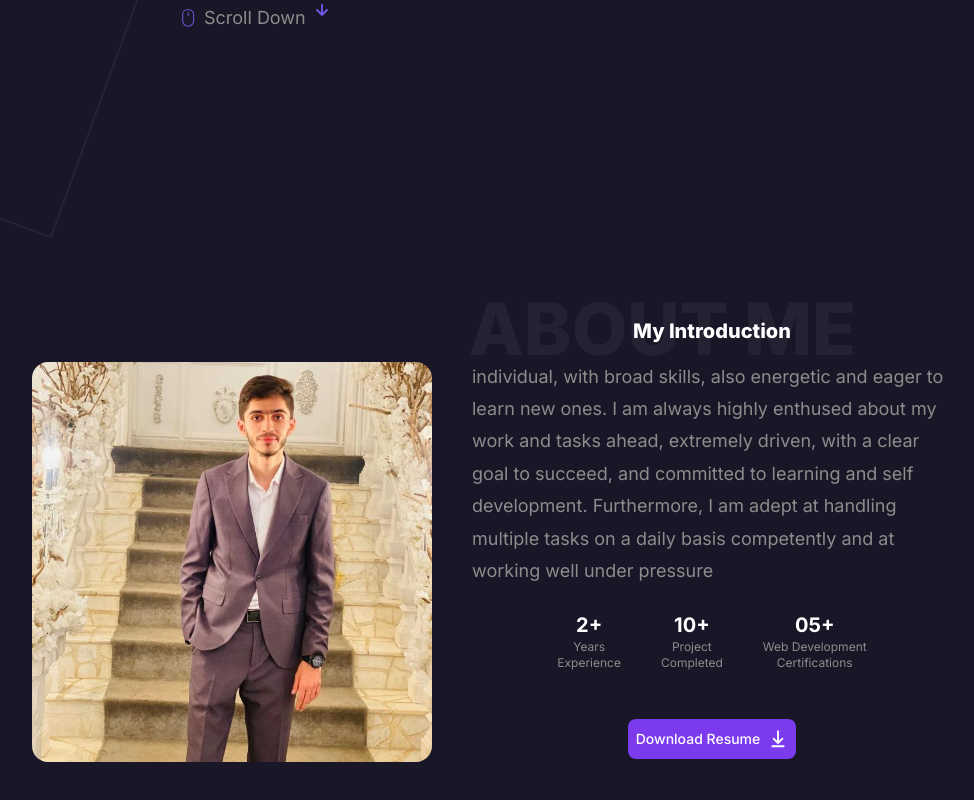
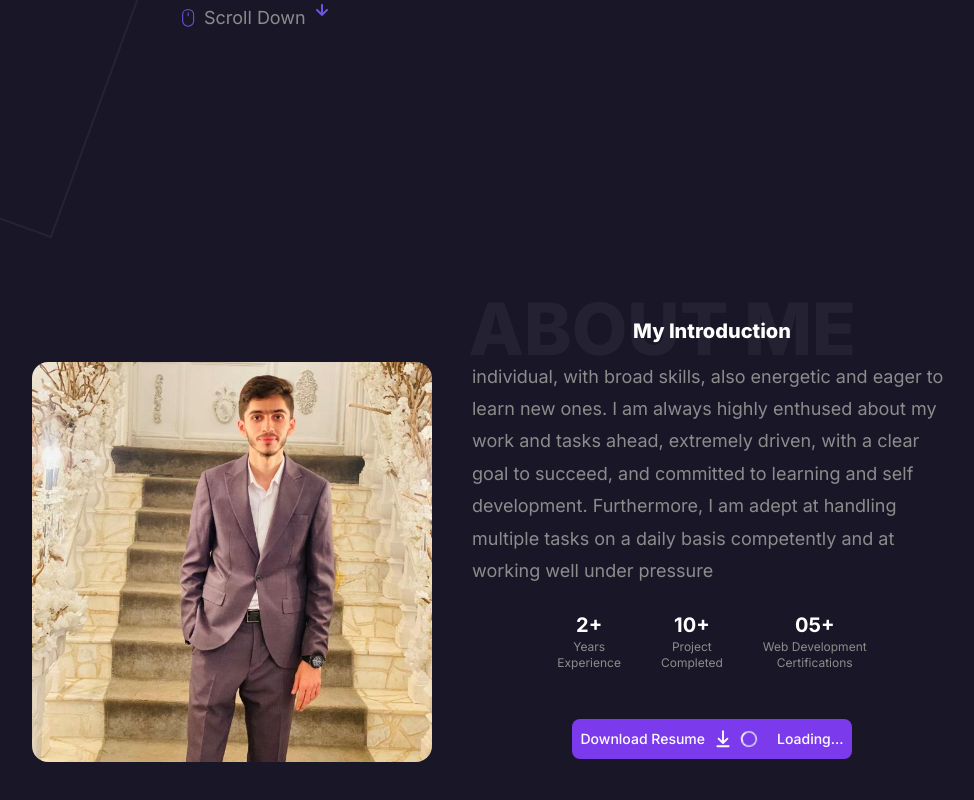
Before and after one commit to YousifQesim/portfolio, a Next.js app: page / in a window 1280 px wide. Shown: the part 718-1518 px from the top of the page, without its empty margins (168-1142 px from the left). Built offline with nearby package versions, Linux system fonts and the light colour scheme.

Commit message:
spinner component add

```diff
--- a/src/components/DownloadButton.js
+++ b/src/components/DownloadButton.js
@@ -1,5 +1,6 @@
 "use client"
 import { useState } from 'react';
+import Spinner from './spinner';
 
 function DownloadButton({ children }) {
   const [pdfUrl, setPdfUrl] = useState('');
@@ -30,11 +31,7 @@
         </a>
       ) : (
         <button type="button" onClick={handleClick} disabled={isDownloading} class="text-white bg-violet-600 hover:bg-violet-800 transition ease-in-out delay-10 duration-200 gap-2 focus:ring-4 focus:outline-none  font-medium rounded-lg text-sm px-2 py-2.5 mt-4 text-center inline-flex items-center ">
-          {isDownloading ? `  Downloading...${ <svg aria-hidden="true" role="status" class="inline w-4 h-4 mr-3 text-white animate-spin" viewBox="0 0 100 101" fill="none" xmlns="http://www.w3.org/2000/svg">
-    <path d="M100 50.5908C100 78.2051 77.6142 100.591 50 100.591C22.3858 100.591 0 78.2051 0 50.5908C0 22.9766 22.3858 0.59082 50 0.59082C77.6142 0.59082 100 22.9766 100 50.5908ZM9.08144 50.5908C9.08144 73.1895 27.4013 91.5094 50 91.5094C72.5987 91.5094 90.9186 73.1895 90.9186 50.5908C90.9186 27.9921 72.5987 9.67226 50 9.67226C27.4013 9.67226 9.08144 27.9921 9.08144 50.5908Z" fill="#E5E7EB"/>
-    <path d="M93.9676 39.0409C96.393 38.4038 97.8624 35.9116 97.0079 33.5539C95.2932 28.8227 92.871 24.3692 89.8167 20.348C85.8452 15.1192 80.8826 10.7238 75.2124 7.41289C69.5422 4.10194 63.2754 1.94025 56.7698 1.05124C51.7666 0.367541 46.6976 0.446843 41.7345 1.27873C39.2613 1.69328 37.813 4.19778 38.4501 6.62326C39.0873 9.04874 41.5694 10.4717 44.0505 10.1071C47.8511 9.54855 51.7191 9.52689 55.5402 10.0491C60.8642 10.7766 65.9928 12.5457 70.6331 15.2552C75.2735 17.9648 79.3347 21.5619 82.5849 25.841C84.9175 28.9121 86.7997 32.2913 88.1811 35.8758C89.083 38.2158 91.5421 39.6781 93.9676 39.0409Z" fill="currentColor"/>
-    </svg>}
-  ` : children}
+          {isDownloading ? <Spinner/> : children}
         </button>
       )}
     </>
--- a/src/components/Pages/About.js
+++ b/src/components/Pages/About.js
@@ -85,6 +85,11 @@
                   height={20}
                   priority
                 />
+                 <svg aria-hidden="true" role="status" class="inline w-4 h-4 mr-3 text-white animate-spin" viewBox="0 0 100 101" fill="none" xmlns="http://www.w3.org/2000/svg">
+    <path d="M100 50.5908C100 78.2051 77.6142 100.591 50 100.591C22.3858 100.591 0 78.2051 0 50.5908C0 22.9766 22.3858 0.59082 50 0.59082C77.6142 0.59082 100 22.9766 100 50.5908ZM9.08144 50.5908C9.08144 73.1895 27.4013 91.5094 50 91.5094C72.5987 91.5094 90.9186 73.1895 90.9186 50.5908C90.9186 27.9921 72.5987 9.67226 50 9.67226C27.4013 9.67226 9.08144 27.9921 9.08144 50.5908Z" fill="#E5E7EB"/>
+    <path d="M93.9676 39.0409C96.393 38.4038 97.8624 35.9116 97.0079 33.5539C95.2932 28.8227 92.871 24.3692 89.8167 20.348C85.8452 15.1192 80.8826 10.7238 75.2124 7.41289C69.5422 4.10194 63.2754 1.94025 56.7698 1.05124C51.7666 0.367541 46.6976 0.446843 41.7345 1.27873C39.2613 1.69328 37.813 4.19778 38.4501 6.62326C39.0873 9.04874 41.5694 10.4717 44.0505 10.1071C47.8511 9.54855 51.7191 9.52689 55.5402 10.0491C60.8642 10.7766 65.9928 12.5457 70.6331 15.2552C75.2735 17.9648 79.3347 21.5619 82.5849 25.841C84.9175 28.9121 86.7997 32.2913 88.1811 35.8758C89.083 38.2158 91.5421 39.6781 93.9676 39.0409Z" fill="currentColor"/>
+    </svg>
+    Loading...
               </DownloadButton>
 
                   </div>
--- /dev/null
+++ b/src/components/spinner.js
@@ -0,0 +1,16 @@
+
+
+const Spinner = () => {
+  return (
+    <div>
+        Downloading...
+       <svg aria-hidden="true" role="status" class="inline w-4 h-4 mr-3 text-white animate-spin" viewBox="0 0 100 101" fill="none" xmlns="http://www.w3.org/2000/svg">
+    <path d="M100 50.5908C100 78.2051 77.6142 100.591 50 100.591C22.3858 100.591 0 78.2051 0 50.5908C0 22.9766 22.3858 0.59082 50 0.59082C77.6142 0.59082 100 22.9766 100 50.5908ZM9.08144 50.5908C9.08144 73.1895 27.4013 91.5094 50 91.5094C72.5987 91.5094 90.9186 73.1895 90.9186 50.5908C90.9186 27.9921 72.5987 9.67226 50 9.67226C27.4013 9.67226 9.08144 27.9921 9.08144 50.5908Z" fill="#E5E7EB"/>
+    <path d="M93.9676 39.0409C96.393 38.4038 97.8624 35.9116 97.0079 33.5539C95.2932 28.8227 92.871 24.3692 89.8167 20.348C85.8452 15.1192 80.8826 10.7238 75.2124 7.41289C69.5422 4.10194 63.2754 1.94025 56.7698 1.05124C51.7666 0.367541 46.6976 0.446843 41.7345 1.27873C39.2613 1.69328 37.813 4.19778 38.4501 6.62326C39.0873 9.04874 41.5694 10.4717 44.0505 10.1071C47.8511 9.54855 51.7191 9.52689 55.5402 10.0491C60.8642 10.7766 65.9928 12.5457 70.6331 15.2552C75.2735 17.9648 79.3347 21.5619 82.5849 25.841C84.9175 28.9121 86.7997 32.2913 88.1811 35.8758C89.083 38.2158 91.5421 39.6781 93.9676 39.0409Z" fill="currentColor"/>
+    </svg>
+
+    </div>
+  );
+}
+
+export default Spinner;
```
